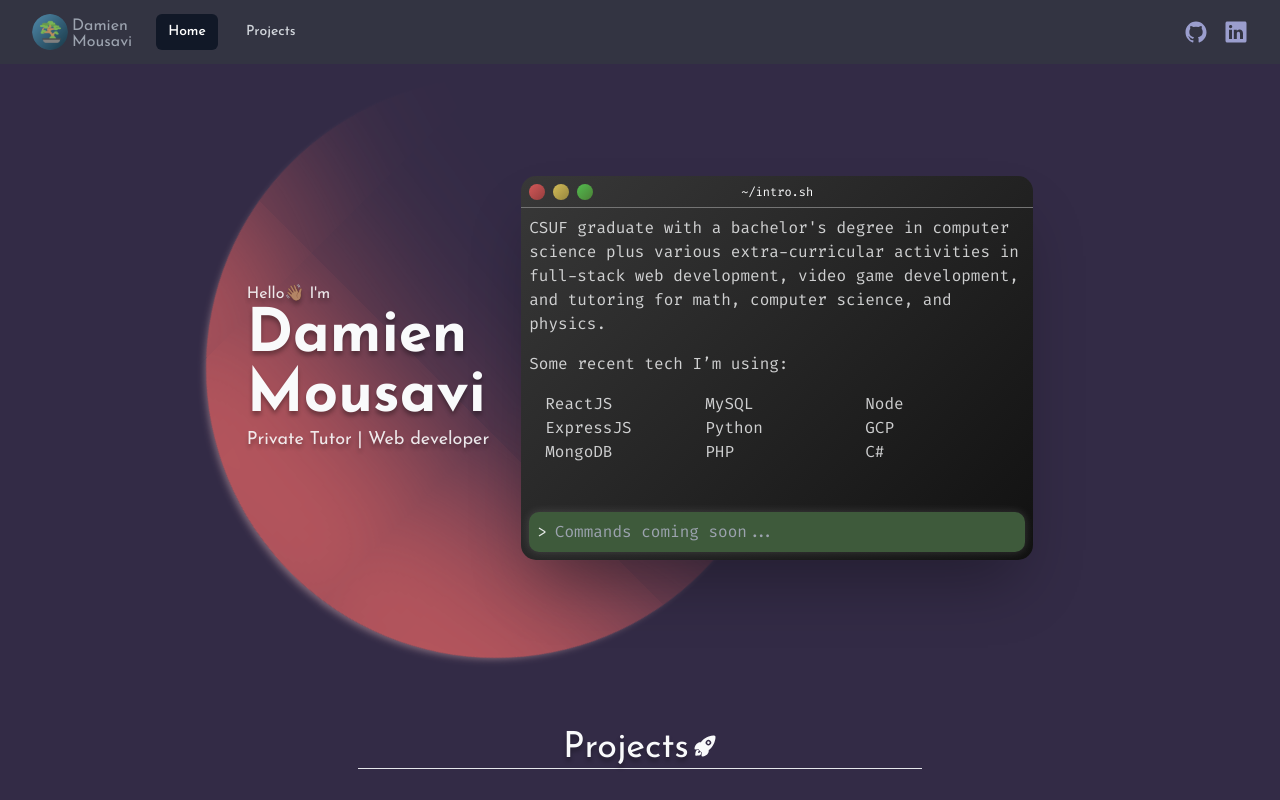
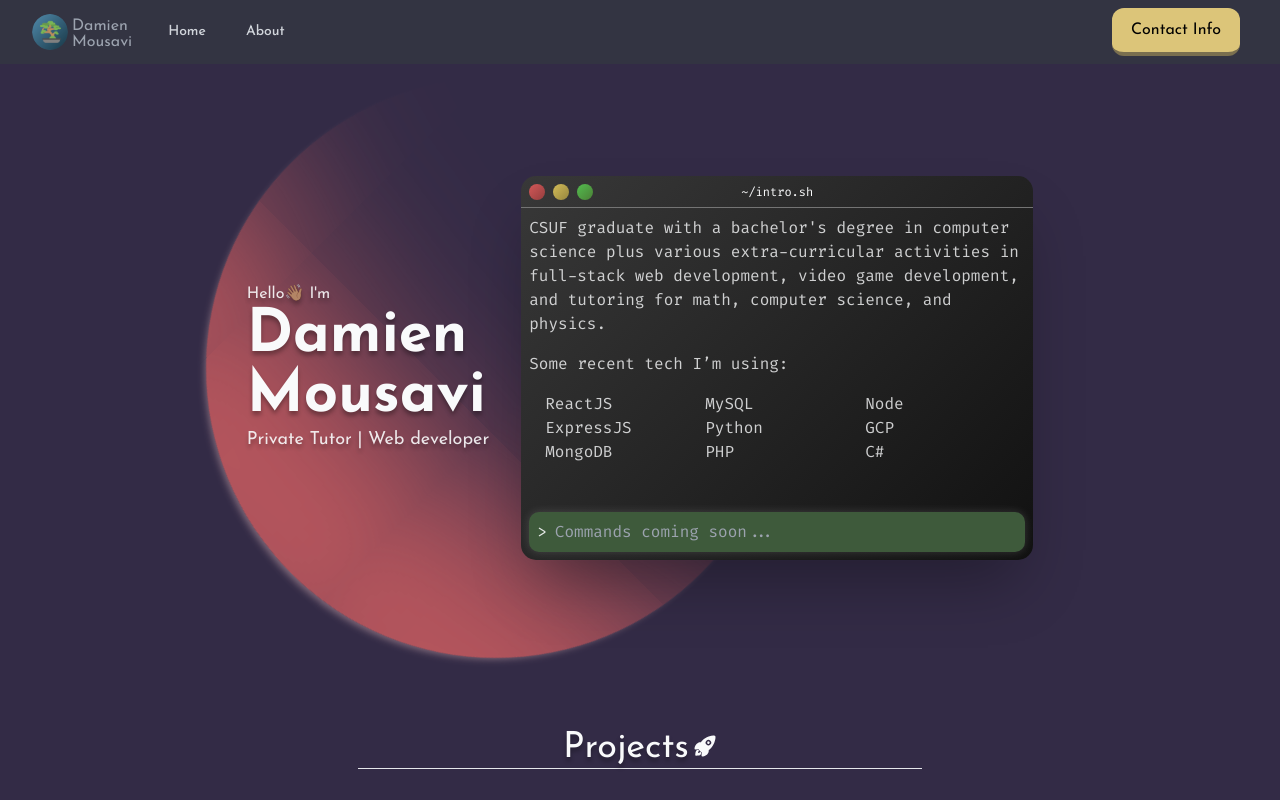
Before and after one commit to DamienSaavi/damiensaavi.github.io, a React (Create React App) app: page / in a window 1280 px wide. Shown: the top 800 px of the page. Built offline with nearby package versions, Linux system fonts and the light colour scheme.

Commit message:
add infocard component

```diff
--- /dev/null
+++ b/src/components/InfoCard.js
@@ -0,0 +1,35 @@
+import React from 'react'
+import logo from '../assets/logo.png'
+
+function InfoCard({className}) {
+    return (
+
+        <div className={`${className} bg-main-light p-6 self-start w-min text-gray-200`}>
+            <img src={logo} className='w-2/5 mx-auto shadow-xl rounded-full mb-2' />
+            <p className='text-center text-xl font-semibold text-shadow'>Damien Mousavi</p>
+
+            <p className='mt-4 mb-2 text-shadow'>Contact:</p>
+
+            <div className='flex flex-nowrap mb-2 text-shadow'>
+                <p className='font-light w-16 text-right'>Email:</p>
+                <a className='underline ml-2 text-right' href='mailto:damiensaavi@gmail.com'>damiensaavi@gmail.com</a>
+            </div>
+            <div className='flex flex-nowrap mb-2 text-shadow'>
+                <p className='font-light w-16 text-right'>Github:</p>
+                <a className='underline ml-2 text-right' href='https://github.com/DamienSaavi/'>damienmousavi</a>
+            </div>
+            <div className='flex flex-nowrap mb-2 text-shadow'>
+                <p className='font-light w-16 text-right'>LinkedIn:</p>
+                <a className='underline ml-2 text-right' href='https://www.linkedin.com/in/damienmousavi/'>damienmousavi</a>
+            </div>
+
+            <p className='mt-4 mb-2 text-shadow'>Resume:</p>
+            <div className='w-full flex flex-nowrap justify-center gap-4'>
+                <a className='w-1/2 flex flex-grow-0 text-center justify-center transform bg-main border-b-4 active:border-b-2 active:translate-y-0.5 hover:bg-main-highlight active:mt-0.5 border-main-dark rounded-xl px-3 py-2 text-black' href='https://drive.google.com/uc?export=download&id=1qLrE7yxEBF8BNEWDCHknfZVwv5w7Pfpi'>docx</a>
+                <a className='w-1/2 flex flex-grow-0 text-center justify-center transform bg-main border-b-4 active:border-b-2 active:translate-y-0.5 hover:bg-main-highlight active:mt-0.5 border-main-dark rounded-xl px-3 py-2 text-black' href='https://drive.google.com/uc?export=download&id=1pw0aaIND64xrdtx-alLBNeUyYG8XOFZn'>pdf</a>
+            </div>
+        </div>
+    )
+}
+
+export default InfoCard
--- a/src/components/NavigationBar.js
+++ b/src/components/NavigationBar.js
@@ -1,23 +1,28 @@
-import { Fragment } from 'react'
+import { Fragment, useState } from 'react'
+import InfoCard from './InfoCard';
 import { Disclosure, Menu, Transition } from '@headlessui/react'
 import { MenuIcon, XIcon } from '@heroicons/react/outline'
 import { IoLogoLinkedin, IoLogoGithub } from "react-icons/io5";
 import logo from '../assets/logo-md.png'
+import '../stylesheet/App.css'
 
-const navigation = [
-    { name: 'Home', href: '/', current: true },
-    { name: 'Projects', href: 'https://github.com/DamienSaavi?tab=repositories', current: false },
-    // { name: 'About', href: '/about', current: false },
-    // { name: 'Contact', href: '/contact', current: false },
-]
 
 function classNames(...classes) {
     return classes.filter(Boolean).join(' ')
 }
 
-export default function NavigationBar() {
+export default function NavigationBar({ path }) {
+    const [card, toggleCard] = useState(false)
+
+    const navigation = [
+        { name: 'Home', href: '/', current: (path == '/') },
+        { name: 'About', href: '/about', current: (path == '/about') },
+    ]
+
+
+
     return (
-        <Disclosure as="nav" className="fixed w-full bg-main-dark z-50">
+        <Disclosure as="nav" className="fixed font-jos w-full bg-main-dark z-50">
             {({ open }) => (
                 <>
                     <div className="max-w-7xl mx-auto px-2 sm:px-6 lg:px-8">
@@ -34,7 +39,7 @@ export default function NavigationBar() {
                                 </Disclosure.Button>
                             </div>
                             <div className="flex-1 flex items-center justify-center sm:items-stretch sm:justify-start">
-                                <div className="flex-shrink-0 flex items-center">
+                                <div className="flex flex-shrink-0 items-center">
                                     <img
                                         className="block h-9 w-auto rounded-full"
                                         src={logo}
@@ -52,7 +57,7 @@ export default function NavigationBar() {
                                                 key={item.name}
                                                 href={item.href}
                                                 className={classNames(
-                                                    item.current ? 'bg-gray-900 text-white' : 'text-gray-300 hover:bg-gray-700 hover:text-white',
+                                                    item.current ? 'bg-main-light text-white' : 'text-gray-300 hover:bg-opacity-50 hover:bg-main-light hover:text-white',
                                                     'px-3 py-2 rounded-md text-sm font-medium'
                                                 )}
                                                 aria-current={item.current ? 'page' : undefined}
@@ -63,10 +68,18 @@ export default function NavigationBar() {
                                     </div>
                                 </div>
                             </div>
-                            <div className='hidden sm:block text-white sm:space-x-3'>
-                                <a target="_blank" href='https://github.com/DamienSaavi'><IoLogoGithub className='text-main ml-1 inline w-6 h-6' title='GitHub' /></a>
-                                <a target="_blank" href='https://www.linkedin.com/in/damienmousavi/'><IoLogoLinkedin className='text-main ml-1 inline w-6 h-6' title='LinkedIn' /></a>
-                            </div>
+                            {path != '/about' ? <div className='hidden sm:flex relative text-white h-full'>
+
+                                <div className='p-2 z-10 flex h-full w-80 select-none text-center bg-main-dark justify-end' >
+                                    <a className='w-32 flex flex-grow-0 text-center justify-center transform bg-coa border-b-4 active:border-b-2 active:mt-0.5 active:translate-y-0.5 hover:bg-coa-highlight border-coa-dark rounded-xl px-3 py-2.5 text-black cursor-pointer' onClick={() => toggleCard(!card)}>Contact Info</a>
+                                </div>
+                                <div className={`transition transform ${card ? 'translate-y-2' : '-translate-y-full'} w-min absolute top-full right-0 z-0`}>
+                                    <InfoCard className={`rounded-3xl transition ${card ? 'shadow-glow' : 'shadow-none'}`} />
+                                </div>
+                                {/* <a target="_blank" href='https://github.com/DamienSaavi'><IoLogoGithub className='text-main ml-1 inline w-6 h-6' title='GitHub' /></a>
+                                <a target="_blank" href='https://www.linkedin.com/in/damienmousavi/'><IoLogoLinkedin className='text-main ml-1 inline w-6 h-6' title='LinkedIn' /></a> */}
+                            </div> : null}
+
                         </div>
                     </div>
 
@@ -77,7 +90,7 @@ export default function NavigationBar() {
                                     key={item.name}
                                     href={item.href}
                                     className={classNames(
-                                        item.current ? 'bg-gray-900 text-white' : 'text-gray-300 hover:bg-gray-700 hover:text-white',
+                                        item.current ? ' bg-main-light text-white' : 'text-gray-300 hover:bg-main-light hover:bg-opacity-50 hover:text-white',
                                         'block px-3 py-2 rounded-md text-base font-medium'
                                     )}
                                     aria-current={item.current ? 'page' : undefined}
@@ -85,9 +98,23 @@ export default function NavigationBar() {
                                     {item.name}
                                 </a>
                             ))}
-                            <div className='flex flex-row gap-4 justify-center'>
-                                <a target="_blank" href='https://github.com/DamienSaavi'><IoLogoGithub className='text-main ml-1 inline w-9 h-9' title='GitHub' /></a>
-                                <a target="_blank" href='https://www.linkedin.com/in/damienmousavi/'><IoLogoLinkedin className='text-main ml-1 inline w-9 h-9' title='LinkedIn' /></a>
+                            {/* <a
+                                key={'LinkedIn'}
+                                href={'https://www.linkedin.com/in/damienmousavi'}
+                                className={classNames('text-gray-300 hover:bg-gray-700 hover:text-white block px-3 py-2 rounded-md text-base font-medium')}
+                            >
+                                {'LinkedIn'}
+                            </a>
+                            <a
+                                key={'Github'}
+                                href={'https://github.com/DamienSaavi'}
+                                className={classNames('text-gray-300 hover:bg-gray-700 hover:text-white block px-3 py-2 rounded-md text-base font-medium')}
+                            >
+                                {'Github'}
+                            </a> */}
+                            <div className='flex flex-row gap-4 py-4 justify-start text-gray-300'>
+                                <a target="_blank" href='https://github.com/DamienSaavi'><IoLogoGithub className='hover:text-white ml-1 inline w-9 h-9' title='GitHub' /></a>
+                                <a target="_blank" href='https://www.linkedin.com/in/damienmousavi/'><IoLogoLinkedin className='hover:text-white ml-1 inline w-9 h-9' title='LinkedIn' /></a>
                             </div>
                         </div>
                     </Disclosure.Panel>
--- a/src/components/Project.js
+++ b/src/components/Project.js
@@ -34,7 +34,7 @@ Project.ButtonBar = ({ children }) => {
 Project.Button = ({ href, children }) => {
     return (
         <div className='h-11 flex'>
-            <a className='w-32 flex flex-grow-0 text-center justify-center transform bg-main border-b-4 active:border-b-2 active:translate-y-0.5 hover:bg-main-highlight active:mt-0.5 border-main-dark rounded-xl px-3 py-2 text-black' href={href}>
+            <a className='w-32 flex flex-grow-0 text-center justify-center transform bg-main border-b-4 active:border-b-2 active:translate-y-0.5 hover:bg-main-highlight active:mt-0.5 border-main-dark rounded-xl px-3 py-2.5 text-black' href={href}>
                 {children}
             </a>
         </div>
```
